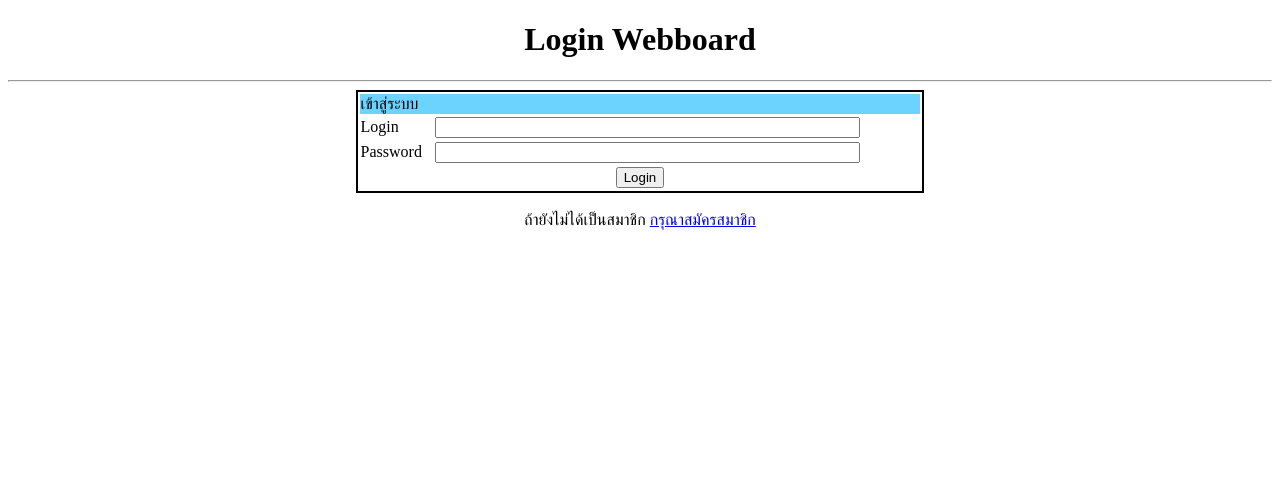
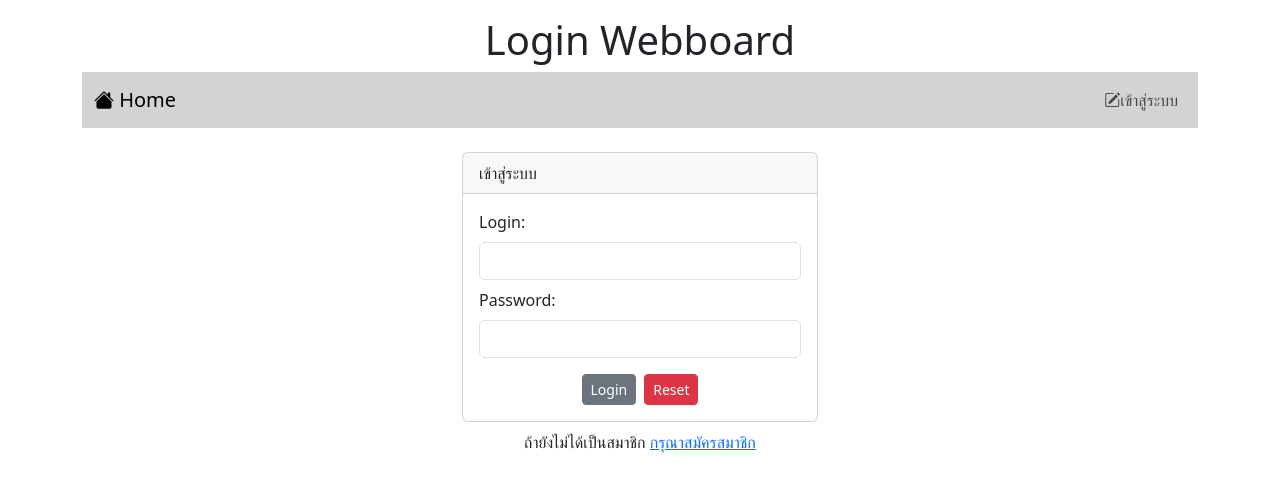
Before and after one commit to Narongsakkaewp/Webboard_Narongsak, a PHP site: page /login.php in a window 1280 px wide. Shown: the top 492 px of the page. Run offline with PHP 8.4, Linux system fonts and the light colour scheme.

Commit message:
Work 7 finished (Bootstrap2)
Work 7 finished (Bootstrap2)

```diff
--- a/login.php
+++ b/login.php
@@ -13,31 +13,52 @@ if(isset($_SESSION['id'])){
     <meta http-equiv="X-UA-Compatible" content="IE=edge">
     <meta name="viewport" content="width=device-width, initial-scale=1.0">
     <title>Login</title>
+    <link href="https://cdn.jsdelivr.net/npm/bootstrap@5.3.2/dist/css/bootstrap.min.css" rel="stylesheet"
+        integrity="sha384-T3c6CoIi6uLrA9TneNEoa7RxnatzjcDSCmG1MXxSR1GAsXEV/Dwwykc2MPK8M2HN" crossorigin="anonymous">
+    <script src="https://cdn.jsdelivr.net/npm/bootstrap@5.3.2/dist/js/bootstrap.bundle.min.js"
+        integrity="sha384-C6RzsynM9kWDrMNeT87bh95OGNyZPhcTNXj1NW7RuBCsyN/o0jlpcV8Qyq46cDfL" crossorigin="anonymous">
+    </script>
+    <link rel="stylesheet" href="https://cdn.jsdelivr.net/npm/bootstrap-icons@1.11.3/font/bootstrap-icons.min.css">
 </head>
 
 <body>
-    <h1 style="text-align: center;">Login Webboard</h1>
-    <hr>
-    <form action="verify.php" method="post">
-        <table style="border: 2px solid black; width: 45%;" align="center">
-            <tr>
-                <td colspan="2" style="background-color: #6CD2FE;">เข้าสู่ระบบ</td>
-            </tr>
-            <tr>
-                <td>Login</td> <td> <input type="text" name="login" size="50" required> </td>
-            </tr>
-            <tr>
-                <td>Password</td> <td> <input type="password" name="pwd" size="50" required> </td>
-            </tr>
-            <tr>
-                <td colspan="2" align="center"> <input type="submit" value="Login"> </td>
-            </tr>
-        </table>
-        <br>
-        <div style="text-align: center;">
+    <div class="container-lg">
+    <h1 style="text-align: center;" class="mt-3">Login Webboard</h1>
+    <?php include "nav.php"?>
+    <div class="row">
+        <div class="col-lg-4 col-md-3 col-sm-2 col-1"></div>
+        <div class="col-lg-4 col-md-6 col-sm-8 col-10">
+            <?php
+            if(isset($_SESSION['error']))
+            echo "<div class='alert alert-danger mt-4'>ชื่อบัญชีหรือรหัสผ่านไม่ถูกต้อง</div>";
+            unset($_SESSION['error']);
+            ?>
+            <div class="card mt-4" >
+                <div class="card-header">เข้าสู่ระบบ</div>
+                <div class="card-body">
+                    <form action="verify.php" method="post">
+                        <div class="form-group">
+                            <label for="user" class="form-label">Login:</label>
+                            <input type="text" name="login" id="user" class="form-control" required>
+                        </div>
+                        <div class="form-group mt-2">
+                            <label for="pwd" class="form-label">Password:</label>
+                            <input type="password" name="pwd" id="pwd" class="form-control" required>
+                        </div>
+                        <div class="mt-3 justify-content-center d-flex">
+                            <input type="submit" value="Login" class="btn btn-secondary btn-sm me-2">
+                            <input type="submit" value="Reset" class="btn btn-danger btn-sm">
+                        </div>
+                    </form>
+                </div>
+            </div>
+        </div>
+        <div class="col-lg-4 col-md-3 col-sm-2 col-1"></div>
+    </div>
+    <div style="text-align: center;" class="mt-2">
             ถ้ายังไม่ได้เป็นสมาชิก <a href="register.php">กรุณาสมัครสมาชิก</a>
         </div>
-    </form>
+    </div>
 </body>
 
 </html>
--- /dev/null
+++ b/nav.php
@@ -0,0 +1,22 @@
+<nav class="navbar navbar-expand-lg" style="background-color: #d3d3d3;">
+    <div class="container-fluid">
+        <a class="navbar-brand" href="Index.php"> <i class="bi bi-house-fill"></i> Home</a>
+        <ul class="navbar-nav">
+            <?php if (!isset($_SESSION['id'])) { ?>
+                <li class="nav-item">
+                    <a class="nav-link" aria-current="page" href="login.php">
+                        <i class="bi bi-pencil-square"></i>เข้าสู่ระบบ</a>
+                </li>
+            <?php } else { ?>
+                <li class="nav-item dropdown">
+                    <a class="btn btn-outline-secondary dropdown-toggle" href="#" role="button" data-bs-toggle="dropdown" aria-expanded="false">
+                        <i class="bi bi-person-lines-fill"></i> <?php echo $_SESSION['username']; ?>
+                    </a>
+                    <ul class="dropdown-menu">
+                        <li><a class="dropdown-item" href="logout.php"><i class="bi bi-box-arrow-left"></i> ออกจากระบบ</a></li>
+                    </ul>
+                </li>
+            <?php } ?>
+        </ul>
+    </div>
+</nav>
```
Also changed, not shown: index.php (+1 -24 lines), verify.php (+12 -6 lines).
